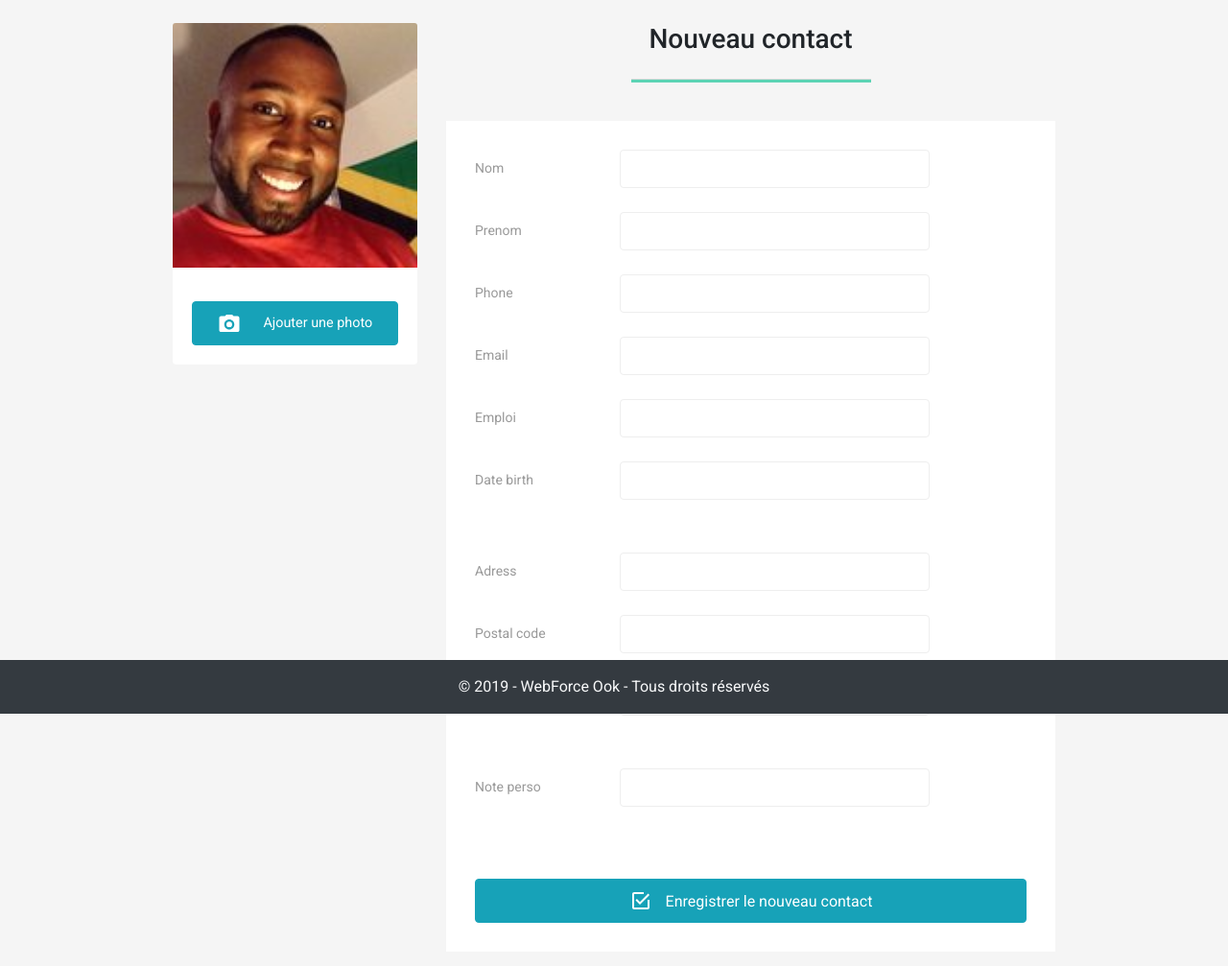
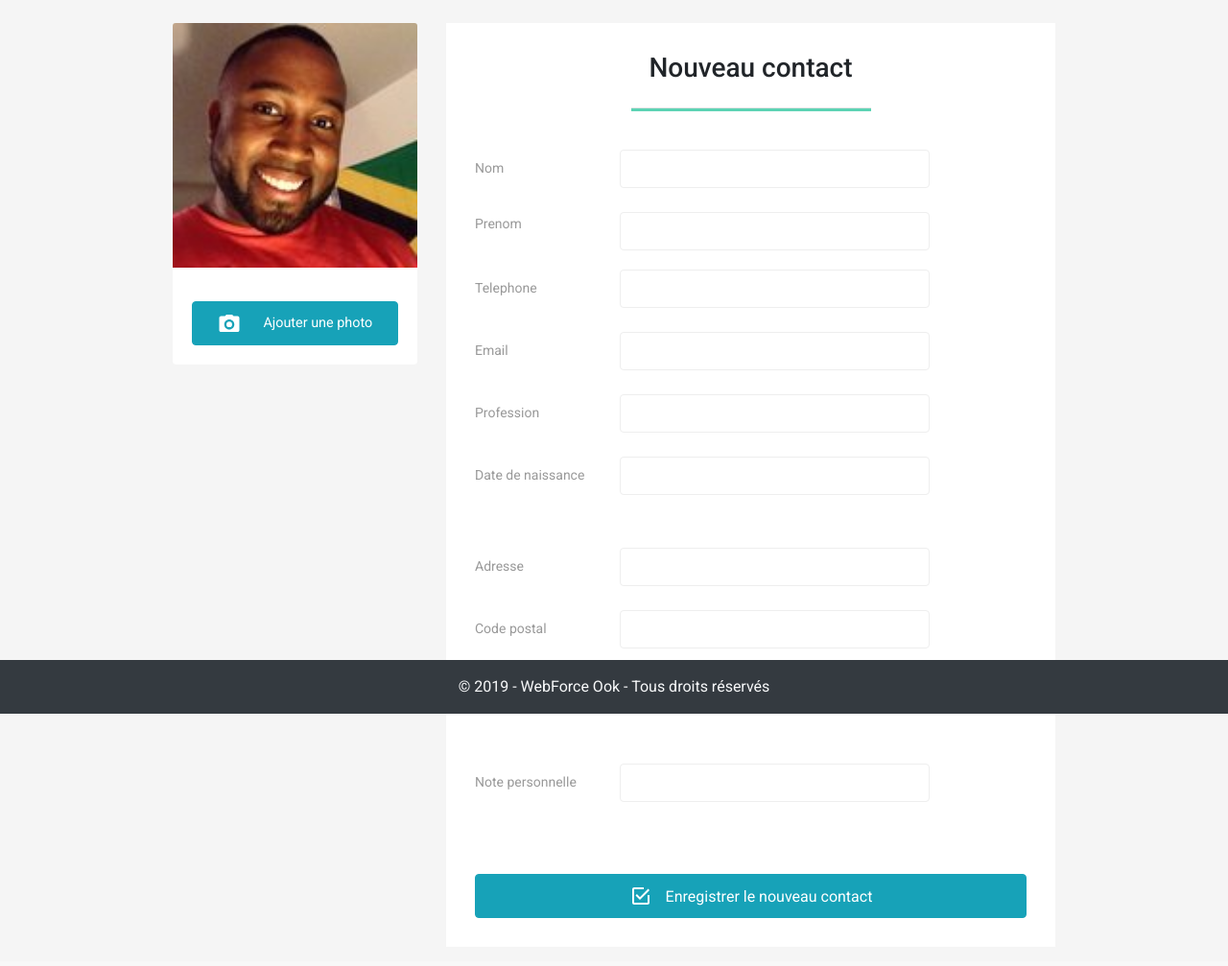
Before and after one commit to mastervr99/webforce-ook, a Symfony app: template templates/contact/createContact.html.twig in a window 1280 px wide. Shown: the part 56-1063 px from the top of the page at 96% size. After the commit the page ends 1013 px from the top, so only its background shows below. Run offline with Twig, Linux system fonts and the light colour scheme; the template is opened without the code that fills it, so the values that code supplies are empty; form fields are guessed from the names that the template uses; some libraries are stand-ins or nearby versions.

Commit message:
mon compte / creation contact

```diff
--- a/templates/contact/createContact.html.twig
+++ b/templates/contact/createContact.html.twig
@@ -26,7 +26,6 @@
                                     <ion-icon class="align-middle" name="camera"></ion-icon>
                                     <span class="align-middle">Ajouter une photo</span>
                                 </button>
-
                             </div>
                         </div>
                     </section>
@@ -34,9 +33,9 @@
                     <!------- profile-right--------->
 
                     <section class="col-md-7" id="my-profile">
+                        <form>
                         <h3 class="text-center mb-4">Nouveau contact</h3>
                         <hr class="hr-title">
-
 
                         {#AFFICHER LES MESSAGES FLASH#}
                         {% for type, messages in app.session.flashBag.all %}
@@ -57,44 +56,46 @@
                             <div class="col-sm-7">{{ form_widget(form.nom) }}</div>
                         </div>
                         <div class="row form-group">
-                            <div class="col-sm-3 col-form-label">{{ form_label(form.prenom) }}</div>
+                            <div class="col-sm-3 col-form-labe form-separatorl">{{ form_label(form.prenom) }}</div>
                             <div class="col-sm-7">{{ form_widget(form.prenom) }}</div>
                         </div>
+
+
                         <div class="row form-group">
-                            <div class="col-sm-3 col-form-label">{{ form_label(form.phone) }}</div>
-                            <div class="col-sm-7">{{ form_widget(form.phone) }}</div>
+                            <div class="col-sm-3 col-form-label">{{ form_label(form.telephone) }}</div>
+                            <div class="col-sm-7">{{ form_widget(form.telephone) }}</div>
                         </div>
                         <div class="row form-group">
                             <div class="col-sm-3 col-form-label">{{ form_label(form.email) }}</div>
                             <div class="col-sm-7">{{ form_widget(form.email) }}</div>
                         </div>
                         <div class="row form-group">
-                            <div class="col-sm-3 col-form-label">{{ form_label(form.emploi) }}</div>
-                            <div class="col-sm-7">{{ form_widget(form.emploi) }}</div>
+                            <div class="col-sm-3 col-form-label">{{ form_label(form.profession) }}</div>
+                            <div class="col-sm-7">{{ form_widget(form.profession) }}</div>
                         </div>
                         <div class="row form-group form-separator">
-                            <div class="col-sm-3 col-form-label">{{ form_label(form.dateBirth) }}</div>
-                            <div class="col-sm-7">{{ form_widget(form.dateBirth) }}</div>
+                            <div class="col-sm-3 col-form-label">{{ form_label(form.dateDeNaissance) }}</div>
+                            <div class="col-sm-7">{{ form_widget(form.dateDeNaissance) }}</div>
                         </div>
 
 
                         <div class="row form-group">
-                            <div class="col-sm-3 col-form-label">{{ form_label(form.adress) }}</div>
-                            <div class="col-sm-7">{{ form_widget(form.adress) }}</div>
+                            <div class="col-sm-3 col-form-label">{{ form_label(form.adresse) }}</div>
+                            <div class="col-sm-7">{{ form_widget(form.adresse) }}</div>
                         </div>
                         <div class="row form-group">
-                            <div class="col-sm-3 col-form-label">{{ form_label(form.postalCode) }}</div>
-                            <div class="col-sm-7">{{ form_widget(form.postalCode) }}</div>
+                            <div class="col-sm-3 col-form-label">{{ form_label(form.codePostal) }}</div>
+                            <div class="col-sm-7">{{ form_widget(form.codePostal) }}</div>
                         </div>
                         <div class="row form-group form-separator">
-                            <div class="col-sm-3 col-form-label">{{ form_label(form.city) }}</div>
-                            <div class="col-sm-7">{{ form_widget(form.city) }}</div>
+                            <div class="col-sm-3 col-form-label">{{ form_label(form.ville) }}</div>
+                            <div class="col-sm-7">{{ form_widget(form.ville) }}</div>
                         </div>
 
 
                         <div class="row form-group form-separator">
-                            <div class="col-sm-3 col-form-label">{{ form_label(form.notePerso) }}</div>
-                            <div class="col-sm-7">{{ form_widget(form.notePerso) }}</div>
+                            <div class="col-sm-3 col-form-label">{{ form_label(form.notePersonnelle) }}</div>
+                            <div class="col-sm-7">{{ form_widget(form.notePersonnelle) }}</div>
                         </div>
 
 
@@ -102,6 +103,7 @@
                             <ion-icon class="align-middle" name="checkbox-outline"></ion-icon>
                             <span class="align-middle">Enregistrer le nouveau contact</span>
                         </button>
+                            </form>
 
                         {# A CHACKER ATTENTION RETRAIT DE LA BALISE PHOTOS
                         du coup le mot photos apparait tt en bas#}
```
Also changed, not shown: templates/user/compte.html.twig (+2 -7 lines).
